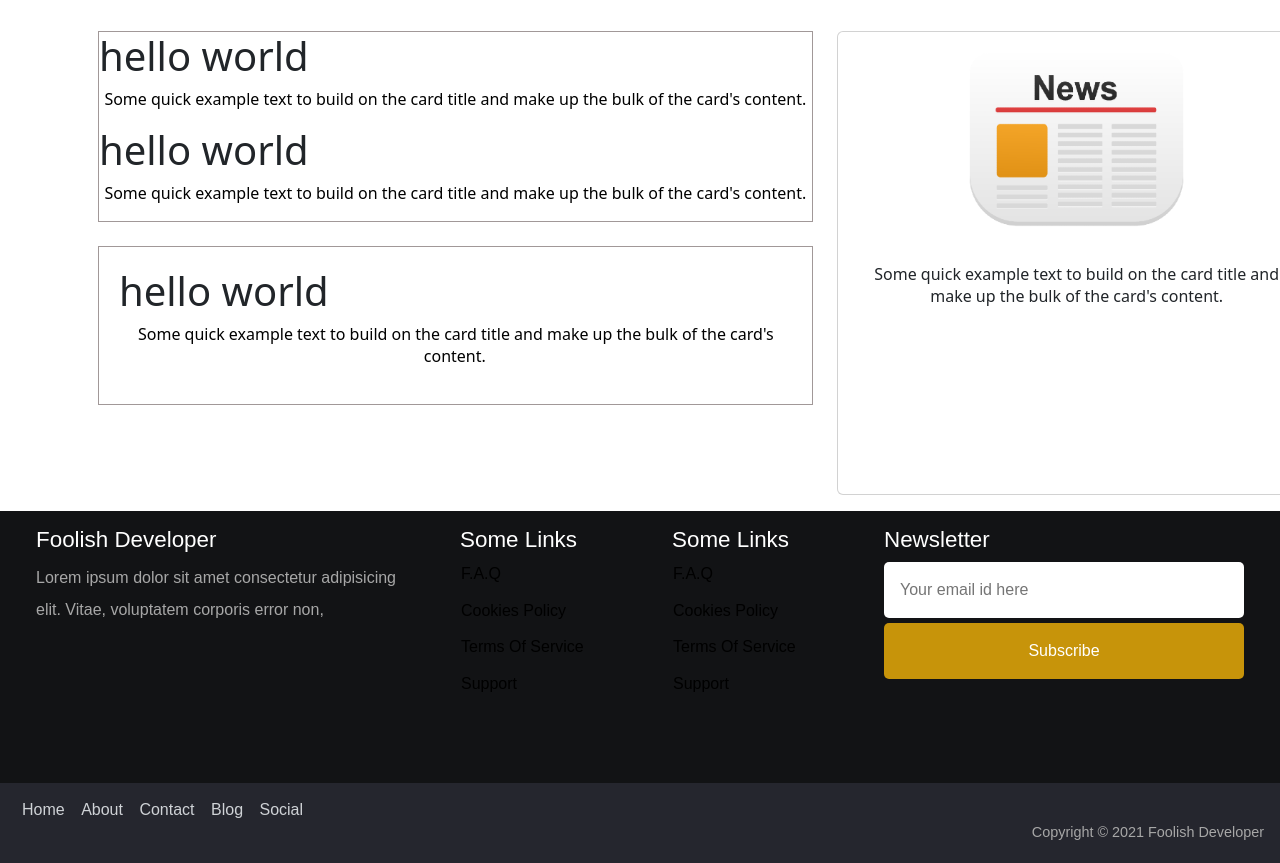
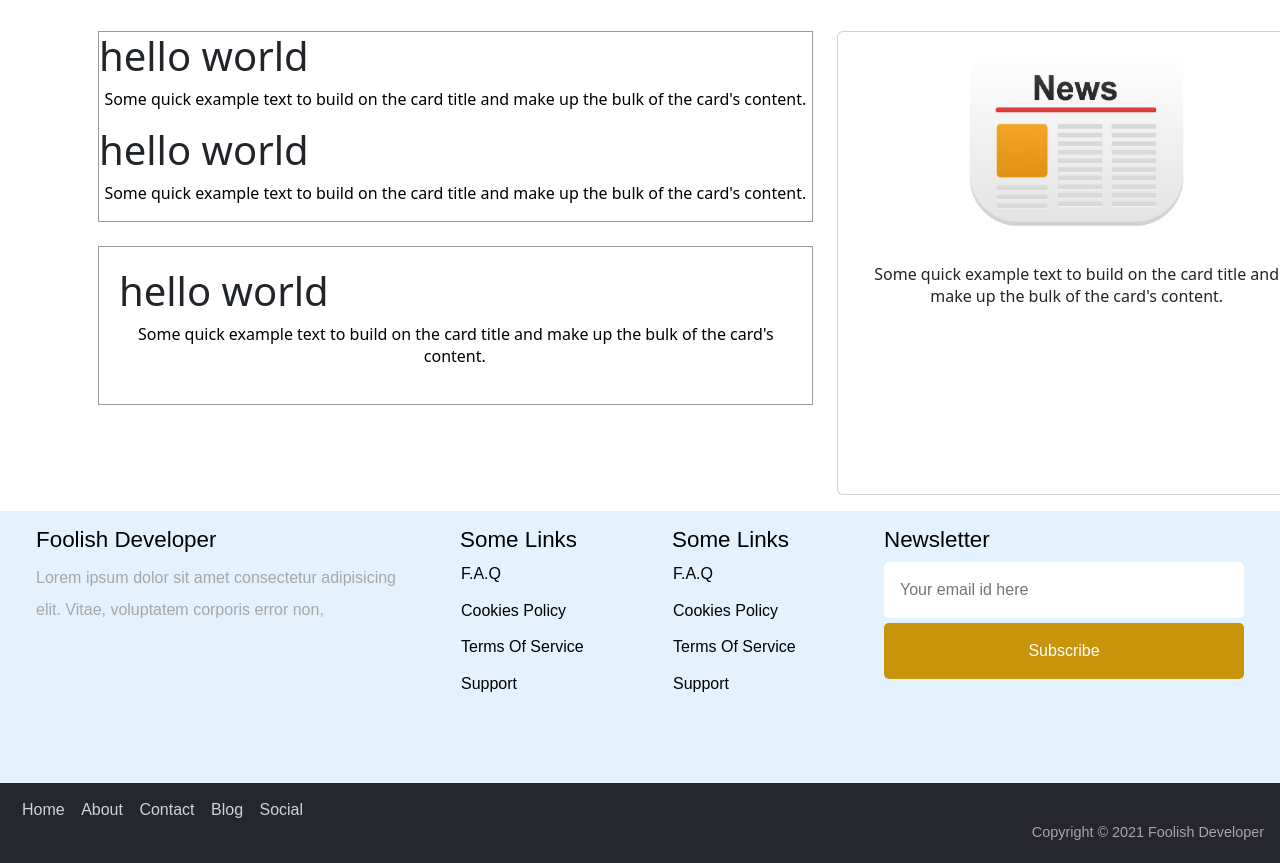
Before and after one commit to jhonatan20007/JVR-entregable-1-, a plain HTML site: page index.html in a window 1280 px wide. Shown: the part 80-943 px from the top of the page. Drawn offline with nearby package versions, Linux system fonts and the light colour scheme.

Commit message:
ajuste footer

```diff
--- a/css/style.css
+++ b/css/style.css
@@ -61,7 +61,7 @@ p {
   }
 
   footer {
-    background-color: #121315;
+    background-color: #e3f2fd;
     color: #a7a7a7;
     font-size: 16px;
   }
@@ -89,7 +89,7 @@ p {
   h3 {
     width: 100%;
     text-align: left;
-    color: white;
+    color: black;
     font-size: 1.4em;
     white-space: nowrap;
   }
```
